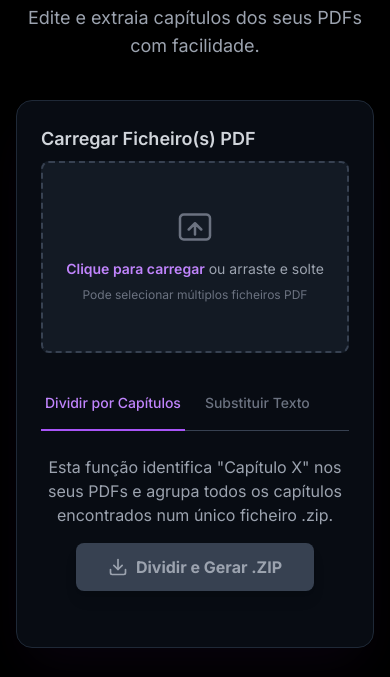
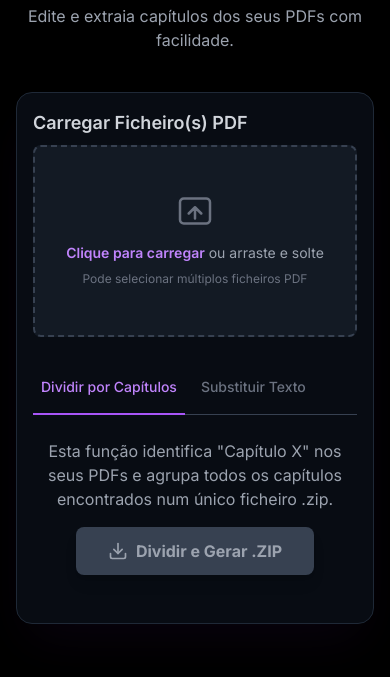
Before and after one commit to belakiano/trix, a plain HTML site: page index.html in a window 390 px wide. Shown: the part 60-737 px from the top of the page. Drawn offline with nearby package versions, Linux system fonts and the light colour scheme.

Commit message:
Update index.html

```diff
--- a/index.html
+++ b/index.html
@@ -30,16 +30,16 @@
 </head>
 <body class="bg-black text-gray-200">
 
-    <div class="container mx-auto p-4 md:p-8 max-w-4xl">
+    <div class="container mx-auto p-4 sm:p-6 md:p-8 max-w-4xl">
         <header class="text-center mb-10">
             <div class="flex items-center justify-center gap-3 mb-2">
                  <svg xmlns="http://www.w3.org/2000/svg" width="36" height="36" viewBox="0 0 24 24" fill="none" stroke="currentColor" stroke-width="2" stroke-linecap="round" stroke-linejoin="round" class="text-purple-500"><path d="M14.5 2H6a2 2 0 0 0-2 2v16a2 2 0 0 0 2 2h12a2 2 0 0 0 2-2V7.5L14.5 2z"></path><polyline points="14 2 14 8 20 8"></polyline><path d="m10 14-2 2 2 2"></path><path d="m14 18 2-2-2-2"></path></svg>
-                <h1 class="text-4xl md:text-5xl font-extrabold text-white">Trix</h1>
+                <h1 class="text-4xl sm:text-5xl font-extrabold text-white">Trix</h1>
             </div>
-            <p class="text-lg text-gray-400">Edite e extraia capítulos dos seus PDFs com facilidade.</p>
+            <p class="text-base sm:text-lg text-gray-400">Edite e extraia capítulos dos seus PDFs com facilidade.</p>
         </header>
 
-        <div class="bg-gray-900/50 backdrop-blur-sm border border-gray-800 rounded-2xl shadow-2xl shadow-purple-900/10 p-6 md:p-8">
+        <div class="bg-gray-900/50 backdrop-blur-sm border border-gray-800 rounded-2xl shadow-2xl shadow-purple-900/10 p-4 sm:p-6 md:p-8">
             <!-- Caixa de Mensagem -->
             <div id="message-box" class="p-4 mb-4 rounded-md"></div>
 
@@ -48,7 +48,7 @@
                 <label for="pdf-upload" class="block text-lg font-semibold mb-2 text-gray-300">Carregar Ficheiro(s) PDF</label>
                 <div class="flex items-center justify-center w-full">
                     <label for="pdf-upload" class="upload-area flex flex-col items-center justify-center w-full h-48 border-2 border-gray-700 border-dashed rounded-lg cursor-pointer bg-gray-800/50 hover:bg-gray-800 transition-all duration-300">
-                        <div class="flex flex-col items-center justify-center pt-5 pb-6">
+                        <div class="flex flex-col items-center justify-center pt-5 pb-6 text-center px-2">
                             <svg class="w-10 h-10 mb-3 text-gray-500" xmlns="http://www.w3.org/2000/svg" fill="none" viewBox="0 0 24 24" stroke-width="1.5" stroke="currentColor">
                                 <path stroke-linecap="round" stroke-linejoin="round" d="M12 16.5V9.75m0 0l-3.75 3.75M12 9.75l3.75 3.75M3 17.25V6.75A2.25 2.25 0 015.25 4.5h13.5A2.25 2.25 0 0121 6.75v10.5A2.25 2.25 0 0118.75 19.5H5.25A2.25 2.25 0 013 17.25z" />
                             </svg>
@@ -58,16 +58,16 @@
                         <input id="pdf-upload" type="file" class="hidden" accept=".pdf" multiple />
                     </label>
                 </div>
-                <div id="file-list" class="text-center mt-3 text-gray-400"></div>
+                <div id="file-list" class="text-center mt-3 text-gray-400 text-sm"></div>
             </div>
 
             <!-- Abas de Funcionalidades -->
             <div class="border-b border-gray-700 mb-6">
-                <nav class="flex space-x-4 -mb-px" aria-label="Tabs">
-                    <button id="tab-split" class="tab-button whitespace-nowrap py-4 px-1 border-b-2 font-medium text-sm border-purple-500 text-purple-400">
+                <nav class="flex flex-wrap space-x-2 sm:space-x-4 -mb-px" aria-label="Tabs">
+                    <button id="tab-split" class="tab-button py-4 px-2 sm:px-4 border-b-2 font-medium text-sm border-purple-500 text-purple-400">
                         Dividir por Capítulos
                     </button>
-                    <button id="tab-replace" class="tab-button whitespace-nowrap py-4 px-1 border-b-2 font-medium text-sm border-transparent text-gray-500 hover:text-gray-300 hover:border-gray-500">
+                    <button id="tab-replace" class="tab-button py-4 px-2 sm:px-4 border-b-2 font-medium text-sm border-transparent text-gray-500 hover:text-gray-300 hover:border-gray-500">
                         Substituir Texto
                     </button>
                 </nav>
@@ -77,7 +77,6 @@
             <div id="content-split" class="tab-content active">
                 <p class="mb-4 text-center text-gray-400">Esta função identifica "Capítulo X" nos seus PDFs e agrupa todos os capítulos encontrados num único ficheiro .zip.</p>
                 <div class="flex justify-center mt-4">
-                    <!-- CORREÇÃO: Estilos aplicados diretamente no botão -->
                     <button id="split-pdf-btn" class="bg-purple-600 text-white font-bold py-3 px-8 rounded-lg hover:bg-purple-700 transition-all duration-300 disabled:bg-gray-700 disabled:text-gray-400 disabled:cursor-not-allowed shadow-lg hover:shadow-purple-500/30 flex items-center justify-center gap-2" disabled>
                          <svg xmlns="http://www.w3.org/2000/svg" width="20" height="20" viewBox="0 0 24 24" fill="none" stroke="currentColor" stroke-width="2" stroke-linecap="round" stroke-linejoin="round"><path d="M21 15v4a2 2 0 0 1-2 2H5a2 2 0 0 1-2-2v-4"></path><polyline points="7 10 12 15 17 10"></polyline><line x1="12" y1="15" x2="12" y2="3"></line></svg>
                         Dividir e Gerar .ZIP
@@ -96,7 +95,6 @@
                     Adicionar outra substituição
                 </button>
                 <div class="flex justify-center mt-6">
-                    <!-- CORREÇÃO: Estilos aplicados diretamente no botão -->
                     <button id="replace-text-btn" class="bg-purple-600 text-white font-bold py-3 px-8 rounded-lg hover:bg-purple-700 transition-all duration-300 disabled:bg-gray-700 disabled:text-gray-400 disabled:cursor-not-allowed shadow-lg hover:shadow-purple-500/30 flex items-center justify-center gap-2" disabled>
                         <svg xmlns="http://www.w3.org/2000/svg" width="20" height="20" viewBox="0 0 24 24" fill="none" stroke="currentColor" stroke-width="2" stroke-linecap="round" stroke-linejoin="round"><path d="M12 22s8-4 8-10V5l-8-3-8 3v7c0 6 8 10 8 10z"></path><path d="m9 12 2 2 4-4"></path></svg>
                         Substituir Texto e Gerar PDF
```
